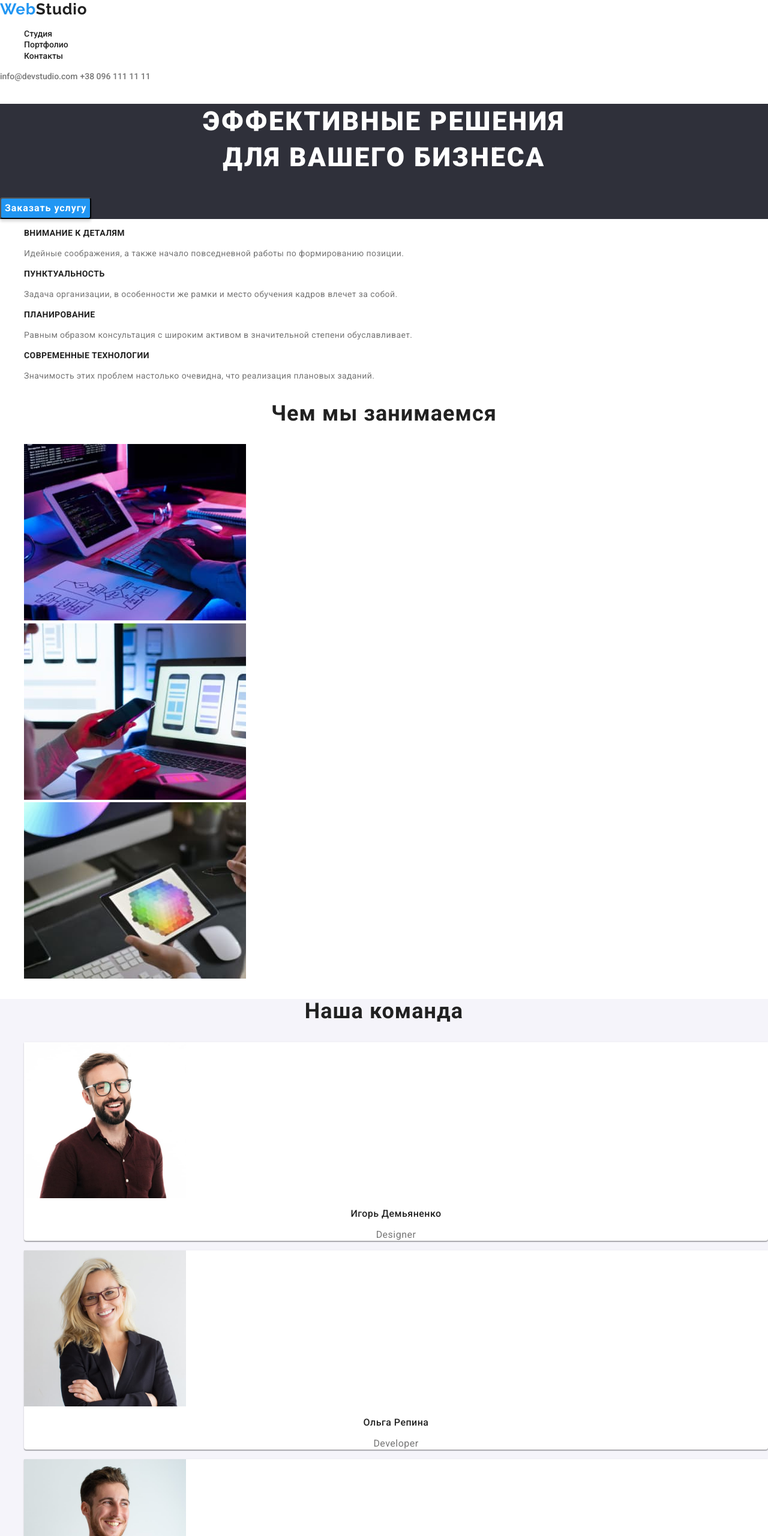
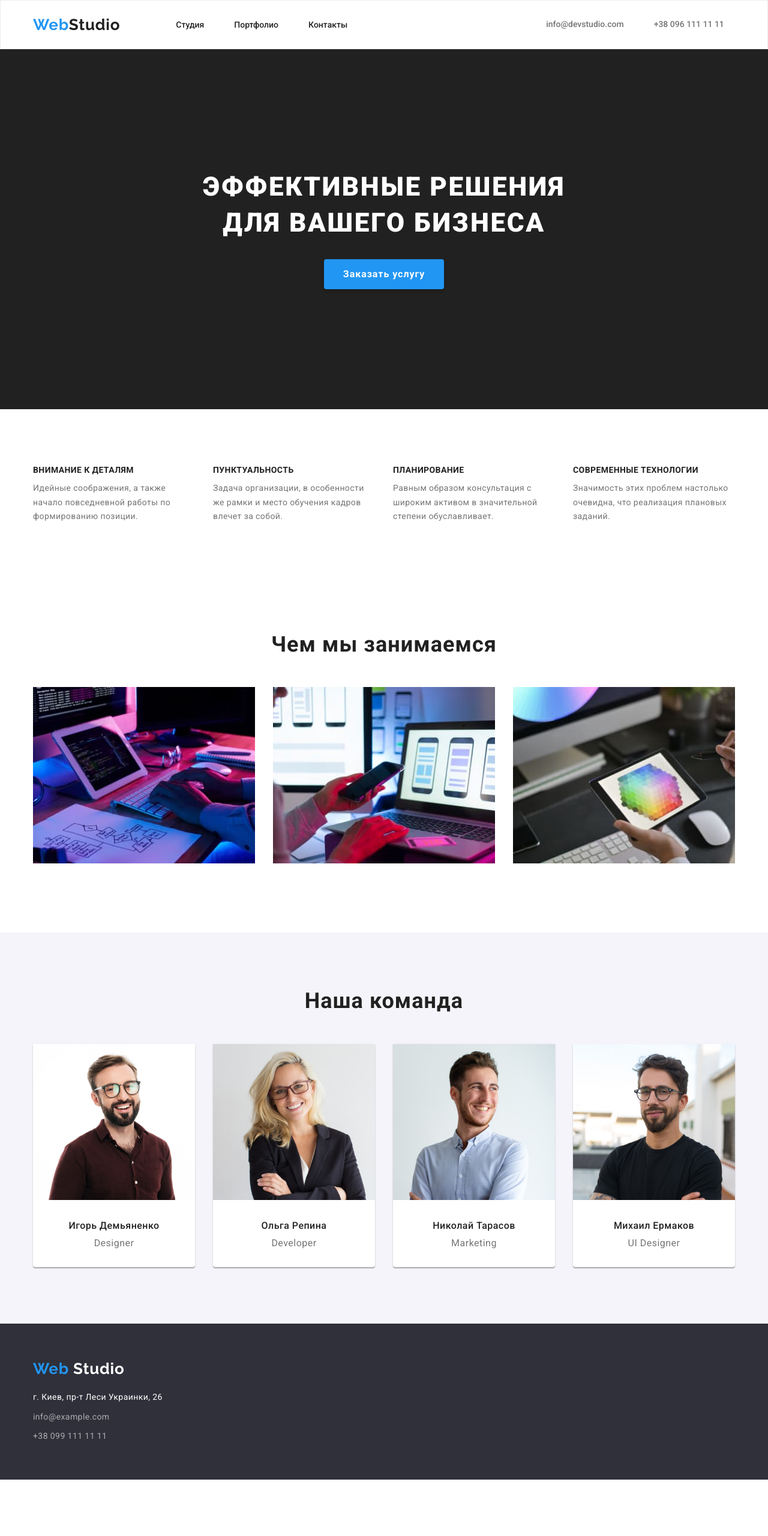
Before and after one commit to Temchic21/goit-markup-hw-03, a plain HTML site: page index.html in a window 1280 px wide. Shown: the top 2560 px of the page at 60% size. After the commit the page ends 2466 px from the top, so only its background shows below. Drawn offline with nearby package versions, Linux system fonts and the light colour scheme.

Commit message:
commit-1

```diff
--- a/css/styles.css
+++ b/css/styles.css
@@ -15,11 +15,29 @@ font-family: 'Roboto', 'Raleway';
 font-style: normal;
 }
 
+.container{
+    width: 1200px;
+    padding-left: 15px;
+    padding-right: 15px;
+    margin-left: auto;
+    margin-right: auto;
+}
+
+.section{
+    padding-top: 94px;
+    padding-bottom: 94px;
+    margin: 0 auto;
+}
+
+
+
 /* STYLES HEADER */
 
 .header-wrapper{
 background-color: #ffffff;
+border: 1px solid #ECECEC;
 }
+
 
 .logo{
 font-family: 'Raleway';
@@ -30,6 +48,10 @@ line-height: 1.19;
 letter-spacing: 0.03em;
 color: var(--link-text-color);
 text-decoration: none;
+
+padding-top: 24px;
+padding-bottom: 24px;
+margin-right: 93px;
 }
 
 .studio-logo{
@@ -37,8 +59,28 @@ text-decoration: none;
 }
 
 
+.nav-nav{
+    display: flex;
+    align-items: center;
+}
+
+
+.nav-list{
+    display: flex;
+    padding-left: 0;
+    margin: 0;
+
+}
+
+
 .nav-item{
 list-style-type: none;
+margin-right: 50px;
+
+}
+
+.nav-item:last-child{
+    margin-right: 0;
 }
 
 .nav-link{
@@ -49,6 +91,9 @@ font-size: 14px;
 line-height: 1.14;
 color: var(--header-text-color);
 text-decoration: none;
+
+padding-top: 32px;
+padding-bottom: 32px;
 }
 
 .nav-link:hover,
@@ -64,6 +109,11 @@ font-size: 14px;
 line-height: 1.14;
 color: #757575;
 text-decoration: none;
+
+margin-left: 331px;
+margin-right: 50px;
+padding-top: 32px;
+padding-bottom: 32px;
 }
 
 .mail:hover,
@@ -81,6 +131,9 @@ font-size: 14px;
 line-height: 1.14;
 color: #757575;
 text-decoration: none;
+
+padding-top: 32px;
+padding-bottom: 32px;
 }
 
 .tel:hover,
@@ -91,7 +144,10 @@ color: var(--link-text-color);
 /* STYLES MAIN Studio */
 
 .effective{
-background-color: #2F303A;
+    background-color: var(--header-text-color);
+    text-align: center;
+    padding-top: 200px;
+    padding-bottom: 200px;
 }
 
 .effective-solutions{
@@ -100,10 +156,12 @@ font-style: normal;
 font-weight: 900;
 font-size: 44px;
 line-height: 1.36;
-text-align: center;
 letter-spacing: 0.06em;
 text-transform: uppercase;
 color: #ffffff;
+
+margin-top: 0;
+margin-bottom: 30px;
 }
 
 .btn-hero{
@@ -112,15 +170,17 @@ font-style: normal;
 font-weight: 700;
 font-size: 16px;
 line-height: 1.87;
-display: flex;
-align-items: center;
-text-align: center;
 cursor: pointer;
 letter-spacing: 0.06em;
 color: var(--background-text-color);
 background: #2196F3;
 box-shadow: 0px 4px 4px rgba(0, 0, 0, 0.15);
 border-radius: 4px;
+
+min-width: 200px;
+height: 50px;
+border-width: 0;
+padding: 10px 32px 10px 32px;
 }
 
 .benefits{
@@ -129,6 +189,16 @@ background-color: #ffffff;
 
 .benefits-list{
     list-style-type: none;
+    margin-top: 0;
+    padding: 0;
+    display: flex;
+    justify-content: space-between;
+    margin-bottom: 0;
+}
+
+.benefits-fits{
+    width: 270px;
+    height: 90px;
 }
 
 
@@ -141,6 +211,9 @@ line-height: 1.14;
 letter-spacing: 0.03em;
 text-transform: uppercase;
 color: var(--header-text-color);
+
+margin-top: 0;
+margin-bottom: 10px;
 }
 
 .benefits-link{
@@ -148,11 +221,18 @@ font-size: 14px;
 line-height: 1.71;
 letter-spacing: 0.03em;
 color: #757575;
+margin-top: 0;
+margin-bottom: 0;
+width: 270px;
+height: 75px;
 }
 
 
 .study-list{
     list-style-type: none;
+    padding: 0;
+    display: flex;
+    justify-content: space-between;
 }
 
 .study-item{
@@ -162,6 +242,9 @@ line-height: 1.16;
 text-align: center;
 letter-spacing: 0.03em;
 color: var(--header-text-color);
+
+margin-top: 0;
+margin-bottom: 50px;
 }
 
 .team{
@@ -175,10 +258,17 @@ line-height: 1.16;
 text-align: center;
 letter-spacing: 0.03em;
 color: #212121;
+
+margin-top: 0;
+margin-bottom: 50px;
 }
 
 .team-list{
     list-style-type: none;
+    padding: 0;
+    display: flex;
+    justify-content: space-between;
+    margin-bottom: 0;
 }
 
 
@@ -194,7 +284,10 @@ font-size: 16px;
 line-height: 1.18;
 text-align: center;
 letter-spacing: 0.03em;
-color:var(--header-text-color)
+color:var(--header-text-color);
+
+margin-top: 30px;
+margin-bottom: 0;
 }
 
 .team-job{
@@ -204,12 +297,28 @@ line-height: 1.18;
 text-align: center;
 letter-spacing: 0.03em;
 color: #757575;
+
+margin-top: 10px;
+margin-bottom: 30px;
 }
 
 /* STYLES MAIN portfolio */
 
 .positions-list{
     list-style-type: none;
+    display: flex;
+    justify-content: center;
+    padding-left: 0;
+    margin-top: 0;
+    margin-bottom: 50px;
+}
+
+.positions-link{
+    margin-right: 8px;
+}
+
+.positions-link:last-child{
+    margin-right: 0;
 }
 
 
@@ -225,6 +334,9 @@ color: #212121;
 background: #F5F4FA;
 border-radius: 4px;
 cursor: pointer;
+
+padding: 6px 22px 6px 22px;
+border: 0 solid #F5F4FA;;
 }
 
 .positions-item:hover,
@@ -237,17 +349,45 @@ background: #2196F3;
 
 .pictures{
     list-style-type: none;
+    padding-left: 0;
+    display: flex;
+    flex-wrap: wrap;
+    margin-top: 0;
+    margin-bottom: 0;
 }
+
 
 
 .pictures-list{
 background: #FFFFFF;
-border: 1px solid #EEEEEE;
+width: 370px;
+margin-right: 30px;
+margin-bottom: 30px;
+}
+
+.pictures-nut{
+    border-left:  1px solid #EEEEEE;
+    border-right: 1px solid #EEEEEE;
+    border-bottom:1px solid #EEEEEE;
+
+    padding: 20px 24px 54px 24px;
+}
+
+
+.pictures-list:nth-child(3n){
+margin-right: 0;
+}
+
+
+.pictures-list:nth-last-child(-n+3){
+margin-bottom: 0;
 }
 
 .pictures-link{
 text-decoration: none;
 }
+
+
 
 .pictures-item{
 font-family: 'Roboto';
@@ -257,6 +397,10 @@ font-size: 18px;
 line-height: 2.00;
 letter-spacing: 0.06em;
 color:var(--header-text-color);
+
+
+margin-top: 0px;
+margin-bottom: 4px;
 }
 
 .pictures-niches{
@@ -267,6 +411,8 @@ font-size: 16px;
 line-height: 1.87;
 letter-spacing: 0.03em;
 color: #757575;
+
+margin: 0;
 }
 
 /* STYLES FOOTER */
@@ -284,6 +430,9 @@ line-height: 1.19;
 letter-spacing: 0.03em;
 color:var(--link-text-color);
 text-decoration: none;
+
+display: block;
+padding-top: 60px;
 }
 
 .footer-studio{
@@ -293,9 +442,20 @@ text-decoration: none;
 
 .footer-list{
     list-style-type: none;
+    padding-left: 0;
+    margin-top: 20px;
+    margin-bottom: 0;
+    padding-bottom: 60px;
 }
 
 
+.footer-item{
+    margin-bottom: 9px;
+}
+
+.footer-item:last-child{
+    margin-bottom: 0;
+}
 
 
 .be{
--- a/index.html
+++ b/index.html
@@ -14,51 +14,58 @@
 </head>
 <body>
     <header class="header-wrapper">
+        <nav class="container nav-nav">
             <a class="logo" href="#"><span class="web-logo">Web</span><span class="studio-logo">Studio</span> </a>
-        <nav class="nav">
             <ul class="nav-list">
                 <li class="nav-item"><a class="nav-link" href="index.html">Студия</a></li>
                 <li class="nav-item"><a class="nav-link" href="portfolio.html">Портфолио</a></li>
                 <li class="nav-item"><a class="nav-link" href="#">Контакты</a></li>
             </ul>
-        </nav>
             <a class="mail" href="#">info@devstudio.com</a>
             <a class="tel"  href="#">+38 096 111 11 11</a>
+        </nav>
     </header>
     <main class="maim">
-        <section class="effective">
+        <section class="section effective">
+            <div class="container">
                 <h1 class="effective-solutions">Эффективные решения<br/> для вашего бизнеса</h1>
                 <button class="btn-hero" type="button">Заказать услугу</button>
+            </div>
         </section>
-            <section class="benefits">
+            <section class="section benefits">
+                <div class="container">
                     <ul class="benefits-list">
-                    <li>
+                        <li class="benefits-fits">
                             <h3 class="benefits-item">Внимание к деталям</h3>
-                        <p class="benefits-link">Идейные соображения, а также начало повседневной работы по формированию позиции.</p>
+                            <p class="benefits-link">Идейные соображения, а также<br/>начало повседневной работы по формированию позиции.</p>
                         </li>
-                   <li>
+                       <li class="benefits-fits">
                              <h3 class="benefits-item">Пунктуальность</h3>
-                        <p class="benefits-link">Задача организации, в особенности же рамки и место обучения кадров влечет за собой.</p>
+                            <p class="benefits-link">Задача организации, в особенности<br/>же рамки и место обучения кадров влечет за собой.</p>
                        </li>
-                   <li>
+                       <li class="benefits-fits">
                              <h3 class="benefits-item">Планирование</h3>
-                        <p class="benefits-link">Равным образом консультация с широким активом в значительной степени обуславливает.</p>
+                            <p class="benefits-link">Равным образом консультация с<br/>широким активом в значительной степени обуславливает.</p>
                        </li>
-                    <li>
+                        <li class="benefits-fits">
                             <h3 class="benefits-item">Современные технологии</h3>
-                        <p class="benefits-link">Значимость этих проблем настолько очевидна, что реализация плановых заданий.</p>
+                            <p class="benefits-link">Значимость этих проблем настолько<br/>очевидна, что реализация плановых заданий.</p>
                         </li>
                     </ul>
+                </div>
             </section>
-            <section class="study">
+            <section class="section study">
+                <div class="container">
                     <h2 class="study-item">Чем мы занимаемся</h2>
                     <ul class="study-list">
                         <li class="study-link"><img class="study-photo"src="img/group-1.jpg" alt="верстка кода" width="370" height="294"></li>
                         <li class="study-link"><img class="study-photo" src="img/group-2.jpg" alt="адаптивный сайт"  width="370" height="294"></li>
                         <li class="study-link"><img class="study-photo"src="img/group-3.jpg" alt="стилизация сайта на Ваш вкус" width="370" height="294"></li>
                     </ul>
+                </div>
             </section>
-            <section class="team">
+            <section class="section team">
+                <div class="container">
                     <h2 class="team-item">Наша команда</h2>
                     <ul class="team-list">
                         <li class="team-link">
@@ -82,9 +89,11 @@
                             <p class="team-job">UI Designer</p>
                         </li>
                     </ul>
+                </div>
             </section>
     </main>
 <footer class="footer">
+    <div class="container">
         <a class="footer-logo"href="#"> <span class="footer-web">Web</span> <span class="footer-studio">Studio</span></a>
         <address class="address">
             <ul  class="footer-list">
@@ -99,6 +108,7 @@
                 </li>
             </ul>
         </address>
+    </div>
 </footer>
 
 </body>
```
Also changed, not shown: portfolio.html (+29 -7 lines). Lines whose indentation alone changed are shown as unchanged.
